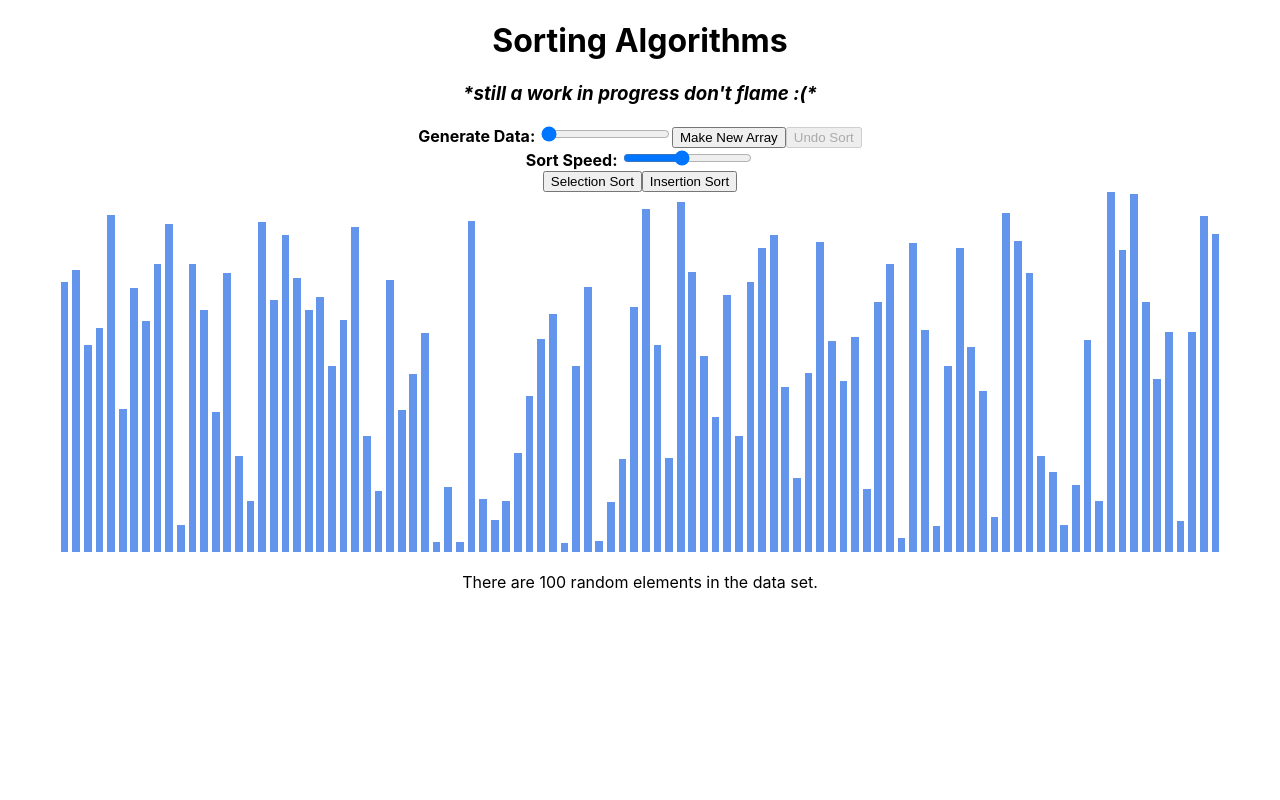
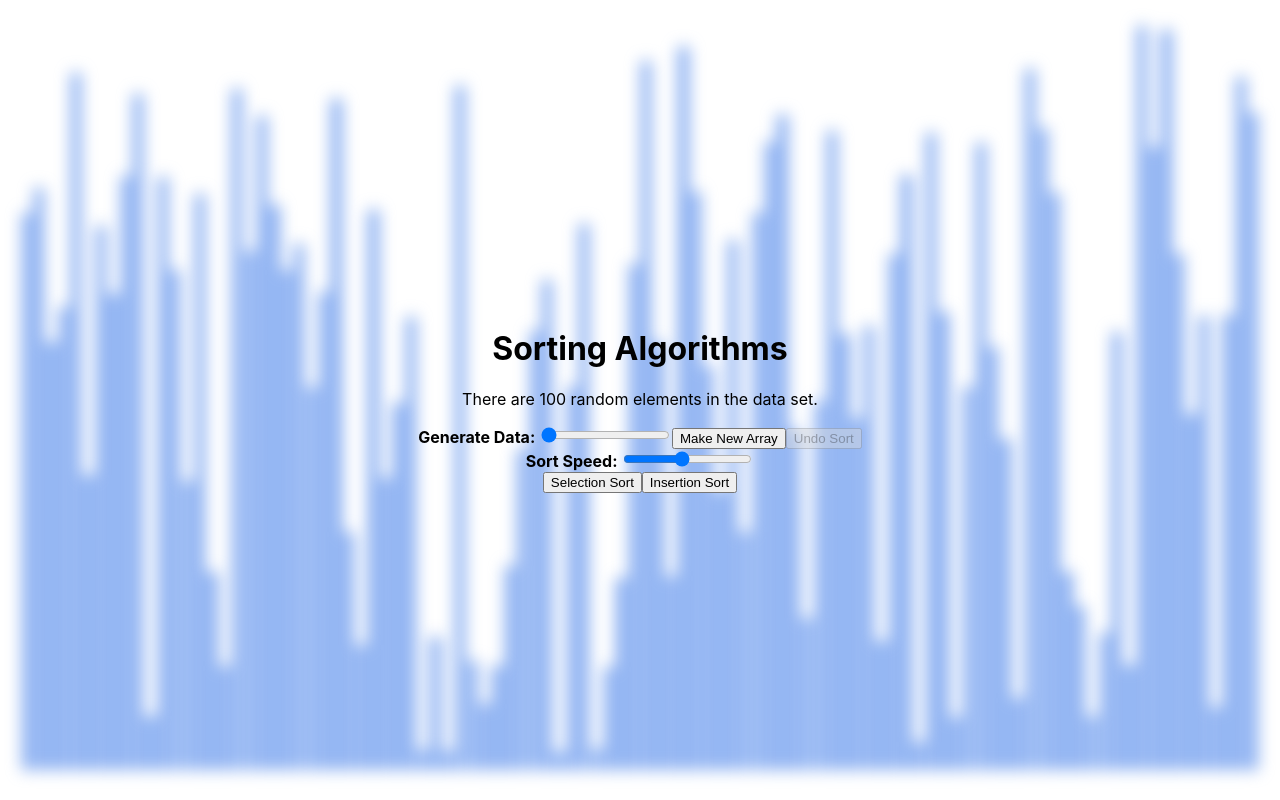
Before and after one commit to jmmabanta/sort-algo, a React (Create React App) app: page / in a window 1280 px wide. Built offline with nearby package versions, Linux system fonts and the light colour scheme.

Commit message:
Data fills bg + inputs are front and center

```diff
--- a/src/App.tsx
+++ b/src/App.tsx
@@ -12,12 +12,12 @@ const App = () => {
   dataState.setResetSorted(animState.resetSorted);
 
   return (
-    <div className="App">
-      <div id="inputs">
+    <div id="app">
+      <div id="inputs" className="show">
         <h1>Sorting Algorithms</h1>
-        <h3>
-          <i>*still a work in progress don't flame :(*</i>
-        </h3>
+        <p>
+          There are {dataState.dataSet.length} random elements in the data set.
+        </p>
         <DataSetSize
           dataSize={dataState}
           setSpeed={animState.setBaseSpeed}
@@ -29,7 +29,9 @@ const App = () => {
           isSorted={animState.isSorted}
         />
       </div>
-      <DataSetDisplay dataSet={dataState.dataSet} />
+      <div id="display">
+        <DataSetDisplay dataSet={dataState.dataSet} />
+      </div>
     </div>
   );
 };
--- a/src/components/DataSetDisplay.tsx
+++ b/src/components/DataSetDisplay.tsx
@@ -2,7 +2,7 @@ interface DataSetProps {
   dataSet: number[];
 }
 
-const MAX_HEIGHT = 45;
+const MAX_HEIGHT = 93;
 
 // Both calculateHeight and calculateWidth are used for CSS styling
 // Measured in vh and vw
@@ -15,7 +15,7 @@ const calculateWidth = (dataSize: number, maxWidth: number) => {
 };
 
 const DataSetDisplay = (props: DataSetProps) => {
-  let width = calculateWidth(props.dataSet.length, 75);
+  let width = calculateWidth(props.dataSet.length, 80);
   return (
     <div className="data_container">
       <div className="data_set">
@@ -33,7 +33,6 @@ const DataSetDisplay = (props: DataSetProps) => {
           );
         })}
       </div>
-      <p>There are {props.dataSet.length} random elements in the data set.</p>
     </div>
   );
 };
--- a/src/components/sort/SortAnimator.ts
+++ b/src/components/sort/SortAnimator.ts
@@ -26,10 +26,13 @@ const SortAnimator = (dataSet: number[]) => {
   //Hides all forms of user interaction with the data set during animation
   useEffect(() => {
     const userInputs = document.getElementById('inputs') as HTMLElement;
+    const display = document.getElementById('display') as HTMLElement;
     if (animating) {
       userInputs.className = 'hide';
+      display.className = 'unblur';
     } else {
       userInputs.className = 'show';
+      display.className = 'blur';
     }
   }, [animating]);
 
--- a/src/index.css
+++ b/src/index.css
@@ -13,14 +13,30 @@ code {
     monospace;
 }
 
-.App {
+#app {
+  position: absolute;
+  display: flex;
+  width: 100%;
+  height: 100%;
+  align-items: center;
+  justify-content: center;
   text-align: center;
 }
 
-.data_bar {
-  display: inline-block;
-  background-color: cornflowerblue;
-  height: 45vh;
+/* INPUT FIELD */
+#inputs {
+  animation: fadeIn 0.5s linear;
+  z-index: 1;
+  position: absolute;
+}
+
+@keyframes fadeIn {
+  from {
+    opacity: 0;
+  }
+  to {
+    opacity: 1;
+  }
 }
 
 .hide {
@@ -32,3 +48,33 @@ code {
   opacity: 1;
   transition: opacity 0.5s linear;
 }
+
+/* DATA BARS */
+#display {
+  animation: initialBlur 0.5s linear;
+  position: absolute;
+}
+
+@keyframes initialBlur {
+  from {
+    filter: blur(0em);
+  }
+  to {
+    filter: blur(0.5em);
+  }
+}
+
+.blur {
+  filter: blur(0.5em);
+  transition: filter 0.5s linear;
+}
+
+.unblur {
+  filter: blur(0em);
+  transition: filter 0.5s linear;
+}
+
+.data_bar {
+  display: inline-block;
+  background-color: cornflowerblue;
+}
```
